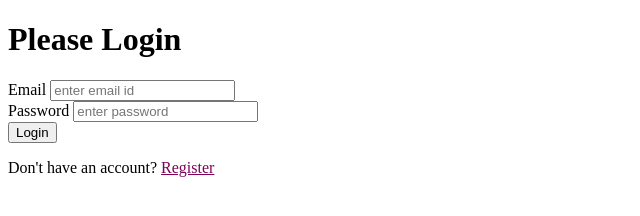
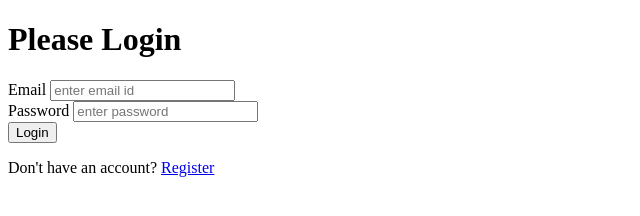
Before and after one commit to saivigneesh456/trainingcodes, a plain HTML site: page Project/login.html in a window 1280 px wide. Shown: the full height of the page, 0-640 px from the left. Drawn offline with Linux system fonts and the light colour scheme.

Commit message:
login updted

```diff
--- a/Project/login.html
+++ b/Project/login.html
@@ -22,7 +22,7 @@
         <button class="btn">Login </button>
 
         <p class="text" >Don't have an account?
-        <a href="register.html" style="color:rgb(127, 0, 91);">Register</a> </p>
+        <a href="register.html">Register</a> </p>
       </form>
     </div>
   </body>
```
